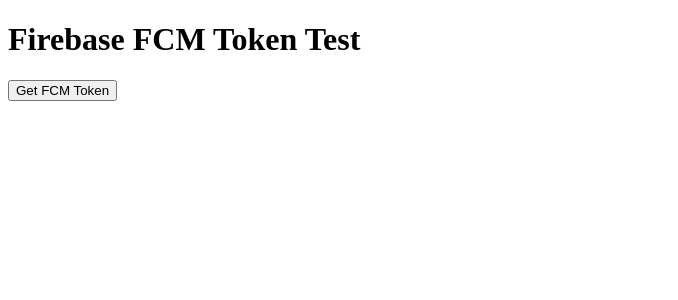
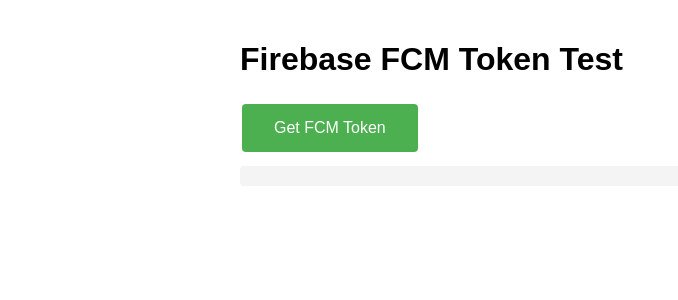
Before and after one commit to ChestnutCMD/Rental-Guru, a Django app: template RentalGuru/notification/templates/test_push.html in a window 1280 px wide. Shown: the top 300 px of the page, without its empty margins (0-678 px from the left). Run offline with Django 4.2, Linux system fonts and the light colour scheme; the template is opened without the code that fills it, so the values that code supplies are empty; parts of the project's set-up code (start-up, migrations or seed data) failed here and were passed over; some libraries are stand-ins or nearby versions.

Commit message:
update fcm

```diff
--- a/RentalGuru/notification/templates/test_push.html
+++ b/RentalGuru/notification/templates/test_push.html
@@ -4,13 +4,50 @@
     <meta charset="UTF-8">
     <meta name="viewport" content="width=device-width, initial-scale=1.0">
     <title>Firebase FCM Token Test</title>
+    <style>
+        body {
+            font-family: Arial, sans-serif;
+            max-width: 800px;
+            margin: 0 auto;
+            padding: 20px;
+        }
+        button {
+            background-color: #4CAF50;
+            border: none;
+            color: white;
+            padding: 15px 32px;
+            text-align: center;
+            text-decoration: none;
+            display: inline-block;
+            font-size: 16px;
+            margin: 4px 2px;
+            cursor: pointer;
+            border-radius: 4px;
+        }
+        button:hover {
+            background-color: #45a049;
+        }
+        #token {
+            background-color: #f4f4f4;
+            padding: 10px;
+            border-radius: 4px;
+            word-break: break-all;
+            margin-top: 10px;
+        }
+        .error {
+            color: red;
+        }
+        .success {
+            color: green;
+        }
+    </style>
 </head>
 <body>
     <h1>Firebase FCM Token Test</h1>
     <button id="get-token">Get FCM Token</button>
     <p id="token"></p>
 
-    <!-- Firebase App (the core Firebase SDK) -->
+    <!-- Firebase App (the core Firebase SDK) - обновлена версия -->
     <script src="https://www.gstatic.com/firebasejs/9.14.0/firebase-app-compat.js"></script>
     <!-- Firebase Messaging -->
     <script src="https://www.gstatic.com/firebasejs/9.14.0/firebase-messaging-compat.js"></script>
@@ -35,8 +72,8 @@
 
         // Register service worker
         if ('serviceWorker' in navigator) {
-            navigator.serviceWorker.register('/firebase-messaging-sw.js', {
-  type: 'module'})
+            // Убираем type: 'module' для совместимости с compat версией
+            navigator.serviceWorker.register('/firebase-messaging-sw.js')
                 .then((registration) => {
                     console.log('Service Worker registered with scope:', registration.scope);
 
@@ -44,33 +81,45 @@
                         try {
                             const permission = await Notification.requestPermission();
                             if (permission === 'granted') {
-                                const token = await messaging.getToken({ vapidKey: 'BKKf7beRVHddoNDzr3XwDSNyJyZD_cD3_IrvANTsxLv3rA068b4vfy81JWbwUv4Iaz5DSXQ5ufKqa9J49pSablk', serviceWorkerRegistration: registration });
+                                const token = await messaging.getToken({
+                                    vapidKey: 'BKKf7beRVHddoNDzr3XwDSNyJyZD_cD3_IrvANTsxLv3rA068b4vfy81JWbwUv4Iaz5DSXQ5ufKqa9J49pSablk',
+                                    serviceWorkerRegistration: registration
+                                });
                                 if (token) {
                                     console.log('FCM Token:', token);
-                                    document.getElementById('token').innerText = 'FCM Token: ' + token;
+                                    document.getElementById('token').innerHTML = '<span class="success">FCM Token получен успешно:</span><br>' + token;
                                 } else {
                                     console.error('No registration token available. Request permission to generate one.');
-                                    document.getElementById('token').innerText = 'No registration token available. Request permission to generate one.';
+                                    document.getElementById('token').innerHTML = '<span class="error">No registration token available. Request permission to generate one.</span>';
                                 }
                             } else {
                                 console.error('Notification permission not granted');
-                                document.getElementById('token').innerText = 'Notification permission not granted';
+                                document.getElementById('token').innerHTML = '<span class="error">Notification permission not granted</span>';
                             }
                         } catch (error) {
                             console.error('Error getting FCM token:', error);
-                            document.getElementById('token').innerText = 'Error getting FCM token: ' + error;
+                            document.getElementById('token').innerHTML = '<span class="error">Error getting FCM token: ' + error + '</span>';
                         }
                     });
                 })
                 .catch((error) => {
                     console.error('Service Worker registration failed:', error);
+                    document.getElementById('token').innerHTML = '<span class="error">Service Worker registration failed: ' + error + '</span>';
                 });
+        } else {
+            document.getElementById('token').innerHTML = '<span class="error">Service Worker not supported in this browser</span>';
         }
 
         // Handle incoming messages (optional)
         messaging.onMessage((payload) => {
             console.log('Message received. ', payload);
             // Customize your notification here
+            if (payload.notification) {
+                new Notification(payload.notification.title, {
+                    body: payload.notification.body,
+                    icon: payload.notification.icon || '/firebase-logo.png'
+                });
+            }
         });
     </script>
 </body>
```
Also changed, not shown: RentalGuru/notification/views.py (+30 -3 lines), 1 other file.
